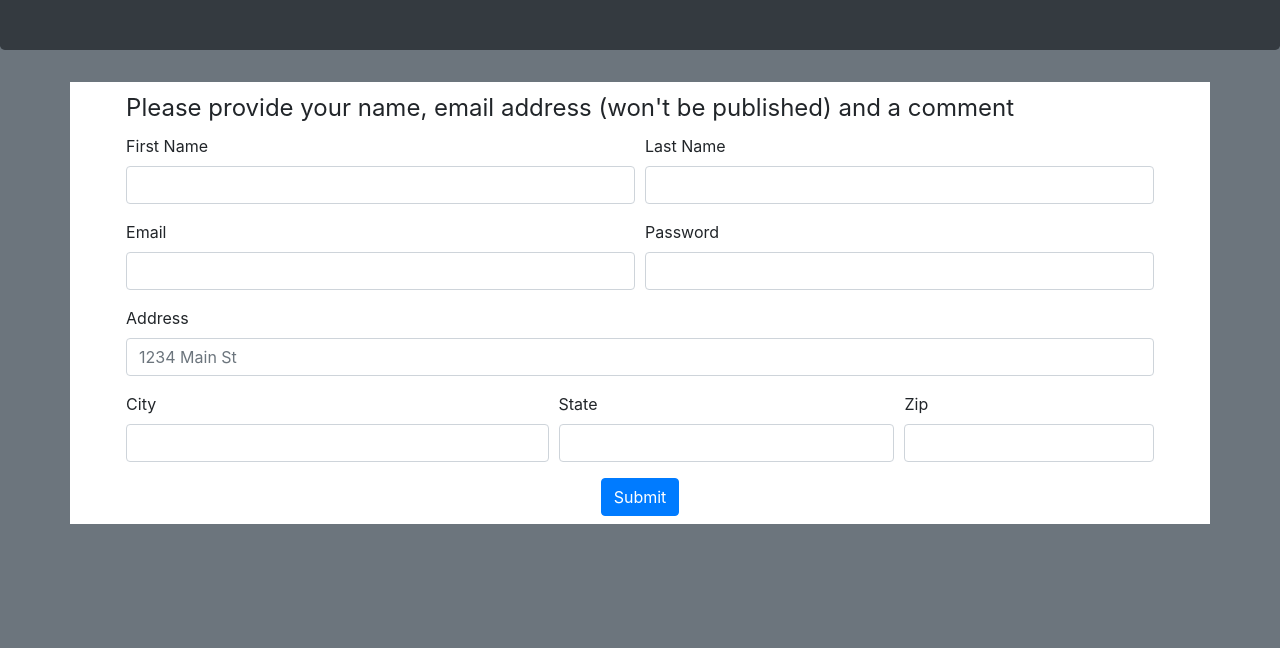
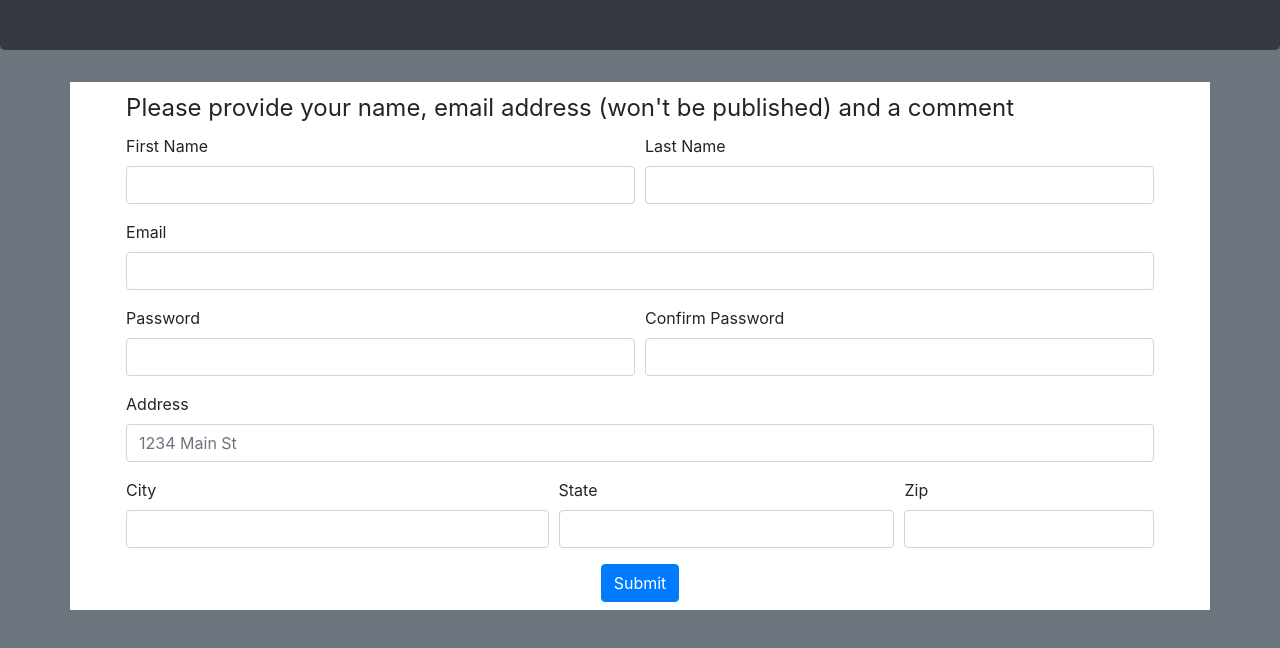
Before and after one commit to pratyushstt/jqueryvalidate, a plain HTML site: page index.html in a window 1280 px wide. Shown: the part 134-782 px from the top of the page. Drawn offline with nearby package versions, Linux system fonts and the light colour scheme.

Commit message:
Update index.html

```diff
--- a/index.html
+++ b/index.html
@@ -15,6 +15,12 @@
     <link rel="stylesheet" href="https://cdnjs.cloudflare.com/ajax/libs/font-awesome/4.7.0/css/font-awesome.min.css">
     <!-- My CSS
     <link rel="stylesheet" href="style.css"> -->
+    <style>
+        input.error{
+            box-shadow: 0 0 0 0.2rem rgba(255, 0, 0, 0.25) !important;
+            border: 1px solid #ced4da !important;
+        }
+    </style>
     <!-- JQuery CDN -->
     <script src="https://code.jquery.com/jquery-3.5.0.js"></script>
     <!--plugin validate -->
@@ -49,15 +55,21 @@
                             </div>
                         </div>
 
+                        <div class="form-group">
+                            <label for="inputEmail">Email</label>
+                            <input type="email" class="form-control" name="email" id="inputEmail" required>
+                            <span class="text-danger small"></span>
+                        </div>
+
                         <div class="form-row">
                             <div class="form-group col-md-6">
-                                <label for="inputEmail">Email</label>
-                                <input type="email" class="form-control" name="email" id="inputEmail" required>
+                                <label for="inputPassword">Password</label>
+                                <input type="password" class="form-control" name="pass" id="inputPassword" required>
                                 <span class="text-danger small"></span>
                             </div>
                             <div class="form-group col-md-6">
-                                <label for="inputPassword">Password</label>
-                                <input type="password" class="form-control" name="pass" id="inputPassword" required>
+                                <label for="inputPassword2">Confirm Password</label>
+                                <input type="password" class="form-control" name="pass2" id="inputPassword2" required>
                                 <span class="text-danger small"></span>
                             </div>
                         </div>
@@ -99,12 +111,15 @@
     <script>
         var emRegEx=/^\w+([\.-]?\w+)*@\w+([\.-]?\w+)*(\.\w{2,3})+$/;
         var pwRegEx=/^(?=.*\d)(?=.*[a-z])(?=.*[A-Z])(?=.*[^a-zA-Z0-9])(?!.*\s).{8,15}$/;
+
         $.validator.methods.email = function( value, element ) {
             return this.optional( element ) || emRegEx.test( value );
         }
+
         $.validator.methods.password = function( value, element ) {
             return this.optional( element ) || pwRegEx.test( value );
         }
+
         $("#myForm").validate({
             rules: {
                 fname: "required",
@@ -117,7 +132,11 @@
                 pass:{
                     required: true,
                     // regex: /^(?=.*\d)(?=.*[a-z])(?=.*[A-Z])(?=.*[^a-zA-Z0-9])(?!.*\s).{8,15}$/
+                },
+                pass2 : {
+                    equalTo : "#inputPassword"
                 }
+
             },
             messages: {
                 name: "Please specify your name",
@@ -126,6 +145,9 @@
                 },
                 pass: {
                     password : "Password format: At least one of each (small letter, capital letter, symbols, numbers)"
+                },
+                pass2 : {
+                    password: "Password not matched"
                 }
             },
             errorPlacement: function(error, element) {
@@ -136,6 +158,7 @@
         });
 
 
+        // Confirm Password checking:
 
 
 
```
